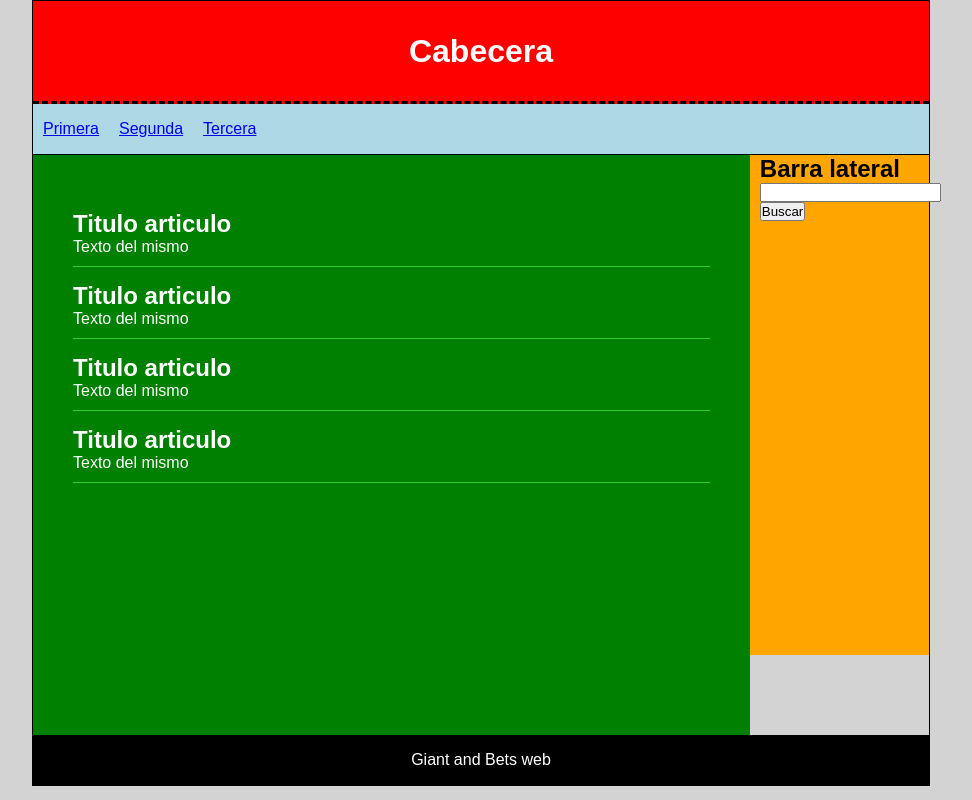
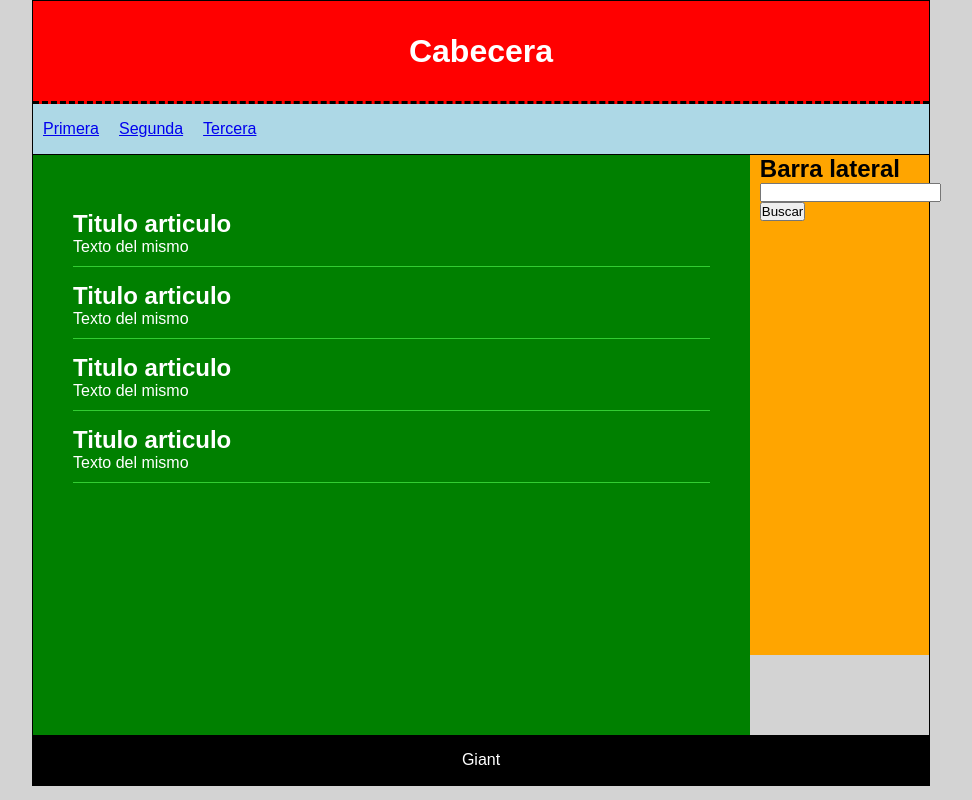
Before and after one commit to TheJkF/WEB, a plain HTML site: page index.html in a window 1280 px wide. Shown: the whole page, without its empty margins (159-1131 px from the left). Drawn offline with Linux system fonts and the light colour scheme.

Commit message:
Update index.html
gian mola

```diff
--- a/index.html
+++ b/index.html
@@ -76,7 +76,7 @@
 			<div class="clearfix"></div>
 
 			<footer>
-				Giant and Bets web
+				Giant
 			</footer>
 		</div>
 
```
